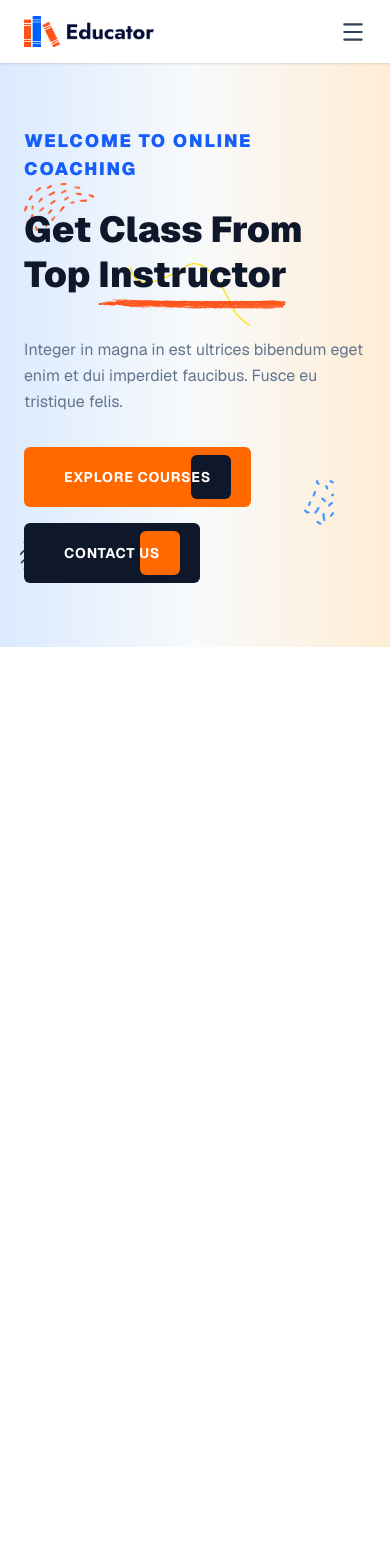
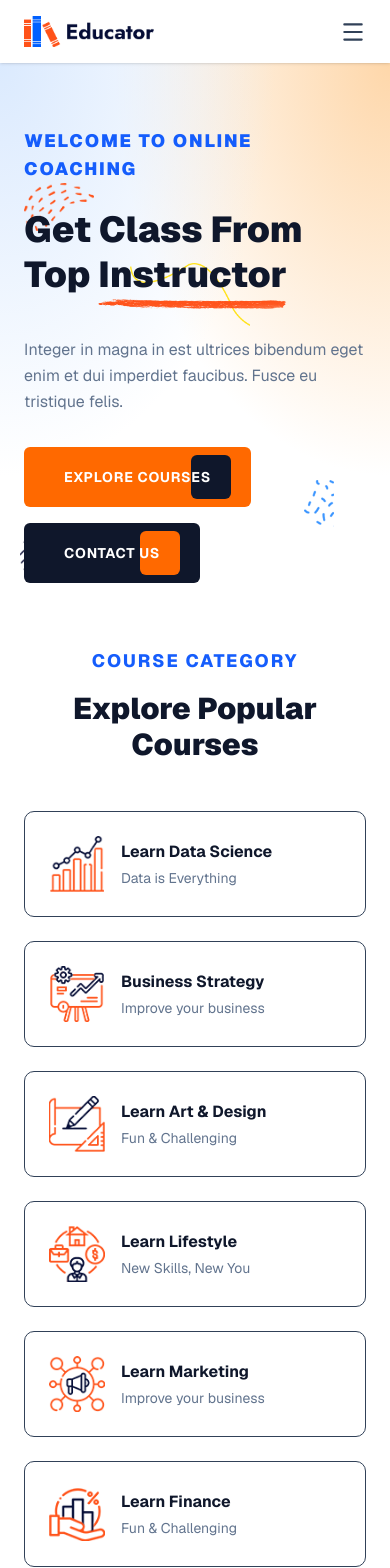
Before and after one commit to MrBrain314/educator, a Next.js app: page / in a window 390 px wide. Shown: the top 1568 px of the page. Before the commit the page ends 844 px from the top, so only its background shows below. Built offline with nearby package versions, Linux system fonts and the light colour scheme.

Commit message:
Section categorie et les differentes pages categorie

```diff
--- /dev/null
+++ b/src/app/categories/art-design/page.tsx
@@ -0,0 +1,21 @@
+import Link from "next/link";
+
+export default function ArtDesignPage() {
+  return (
+    <main className="min-h-screen flex flex-col items-center justify-center gap-6 text-center px-6">
+      <p className="text-6xl">🚧</p>
+      <h1 className="text-3xl font-black text-slate-900">
+        Learn Art & Design
+      </h1>
+      <p className="text-slate-500 max-w-md">
+        Cette page est en construction. Revenez bientôt !
+      </p>
+      <Link href="/">
+        <button className="relative overflow-hidden bg-orange-500 text-white font-bold px-8 py-4 rounded-lg group uppercase tracking-wider text-sm">
+          <span className="relative z-10">Retour à l&apos;accueil</span>
+          <span className="absolute inset-y-0 right-0 w-10 bg-slate-900 rounded-lg transition-all duration-500 ease-in-out group-hover:w-full" />
+        </button>
+      </Link>
+    </main>
+  );
+}
--- /dev/null
+++ b/src/app/categories/business-strategy/page.tsx
@@ -0,0 +1,21 @@
+import Link from "next/link";
+
+export default function BusinessStrategyPage() {
+  return (
+    <main className="min-h-screen flex flex-col items-center justify-center gap-6 text-center px-6">
+      <p className="text-6xl">🚧</p>
+      <h1 className="text-3xl font-black text-slate-900">
+        Learn Business Strategy
+      </h1>
+      <p className="text-slate-500 max-w-md">
+        Cette page est en construction. Revenez bientôt !
+      </p>
+      <Link href="/">
+        <button className="relative overflow-hidden bg-orange-500 text-white font-bold px-8 py-4 rounded-lg group uppercase tracking-wider text-sm">
+          <span className="relative z-10">Retour à l&apos;accueil</span>
+          <span className="absolute inset-y-0 right-0 w-10 bg-slate-900 rounded-lg transition-all duration-500 ease-in-out group-hover:w-full" />
+        </button>
+      </Link>
+    </main>
+  );
+}
--- /dev/null
+++ b/src/app/categories/data-science/page.tsx
@@ -0,0 +1,21 @@
+import Link from "next/link";
+
+export default function DataSciencePage() {
+  return (
+    <main className="min-h-screen flex flex-col items-center justify-center gap-6 text-center px-6">
+      <p className="text-6xl">🚧</p>
+      <h1 className="text-3xl font-black text-slate-900">
+        Learn Data Science
+      </h1>
+      <p className="text-slate-500 max-w-md">
+        Cette page est en construction. Revenez bientôt !
+      </p>
+      <Link href="/">
+        <button className="relative overflow-hidden bg-orange-500 text-white font-bold px-8 py-4 rounded-lg group uppercase tracking-wider text-sm">
+          <span className="relative z-10">Retour à l&apos;accueil</span>
+          <span className="absolute inset-y-0 right-0 w-10 bg-slate-900 rounded-lg transition-all duration-500 ease-in-out group-hover:w-full" />
+        </button>
+      </Link>
+    </main>
+  );
+}
--- /dev/null
+++ b/src/app/categories/finance/page.tsx
@@ -0,0 +1,21 @@
+import Link from "next/link";
+
+export default function FinancePage() {
+  return (
+    <main className="min-h-screen flex flex-col items-center justify-center gap-6 text-center px-6">
+      <p className="text-6xl">🚧</p>
+      <h1 className="text-3xl font-black text-slate-900">
+        Learn Finance
+      </h1>
+      <p className="text-slate-500 max-w-md">
+        Cette page est en construction. Revenez bientôt !
+      </p>
+      <Link href="/">
+        <button className="relative overflow-hidden bg-orange-500 text-white font-bold px-8 py-4 rounded-lg group uppercase tracking-wider text-sm">
+          <span className="relative z-10">Retour à l&apos;accueil</span>
+          <span className="absolute inset-y-0 right-0 w-15 bg-slate-900 rounded-lg transition-all duration-500 ease-in-out group-hover:w-full" />
+        </button>
+      </Link>
+    </main>
+  );
+}
--- /dev/null
+++ b/src/app/categories/lifestyle/page.tsx
@@ -0,0 +1,21 @@
+import Link from "next/link";
+
+export default function LifestylePage() {
+  return (
+    <main className="min-h-screen flex flex-col items-center justify-center gap-6 text-center px-6">
+      <p className="text-6xl">🚧</p>
+      <h1 className="text-3xl font-black text-slate-900">
+        Learn Lifestyle
+      </h1>
+      <p className="text-slate-500 max-w-md">
+        Cette page est en construction. Revenez bientôt !
+      </p>
+      <Link href="/">
+        <button className="relative overflow-hidden bg-orange-500 text-white font-bold px-8 py-4 rounded-lg group uppercase tracking-wider text-sm">
+          <span className="relative z-10">Retour à l&apos;accueil</span>
+          <span className="absolute inset-y-0 right-0 w-10 bg-slate-900 rounded-lg transition-all duration-500 ease-in-out group-hover:w-full" />
+        </button>
+      </Link>
+    </main>
+  );
+}
--- /dev/null
+++ b/src/app/categories/marketing/page.tsx
@@ -0,0 +1,21 @@
+import Link from "next/link";
+
+export default function MarketingPage() {
+  return (
+    <main className="min-h-screen flex flex-col items-center justify-center gap-6 text-center px-6">
+      <p className="text-6xl">🚧</p>
+      <h1 className="text-3xl font-black text-slate-900">
+        Learn Marketing
+      </h1>
+      <p className="text-slate-500 max-w-md">
+        Cette page est en construction. Revenez bientôt !
+      </p>
+      <Link href="/">
+        <button className="relative overflow-hidden bg-orange-500 text-white font-bold px-8 py-4 rounded-lg group uppercase tracking-wider text-sm">
+          <span className="relative z-10">Retour à l&apos;accueil</span>
+          <span className="absolute inset-y-0 right-0 w-10 bg-slate-900 rounded-lg transition-all duration-500 ease-in-out group-hover:w-full" />
+        </button>
+      </Link>
+    </main>
+  );
+}
--- a/src/app/page.tsx
+++ b/src/app/page.tsx
@@ -1,4 +1,5 @@
 import Navbar from "@/components/layout/Navbar";
+import Category from "@/components/sections/Category";
 import Header from "@/components/sections/Header";
 
 export default function HomePage() {
@@ -6,6 +7,7 @@ export default function HomePage() {
     <main>
       <Navbar />
       <Header />
+      <Category />
     </main>
   );
 }
--- /dev/null
+++ b/src/components/sections/Category.tsx
@@ -0,0 +1,61 @@
+import Image from "next/image";
+import Link from "next/link";
+import { categories } from "@/data/categories";
+
+export default function Category() {
+  return (
+    <section className="w-full pt-0 pb-16 lg:pt-12 lg:pb-24 bg-white">
+      <div className="max-w-7xl mx-auto px-6">
+
+        {/* Header */}
+        <div className="text-center mb-12">
+          <p className="text-blue-600 font-extrabold text-lg uppercase tracking-widest mb-4">
+            Course Category
+          </p>
+          <h2 className="text-3xl lg:text-4xl font-black text-slate-900">
+            Explore Popular Courses
+          </h2>
+        </div>
+
+        {/* Grid */}
+        <ul className="grid grid-cols-1 sm:grid-cols-2 lg:grid-cols-3 gap-6">
+          {categories.map((cat) => (
+            <li key={cat.id}>
+              <Link
+                href={cat.href}
+                className="group flex items-center gap-4 border border-slate-700 rounded-lg p-6 transition-all duration-300 hover:bg-orange-500 hover:border-orange-500 hover:shadow-lg"
+              >
+                {/* Icon */}
+                <div className="relative w-14 h-14 shrink-0">
+                  <Image
+                    src={cat.icon}
+                    alt={cat.title}
+                    fill
+                    className="object-contain transition-opacity duration-300 group-hover:opacity-0"
+                  />
+                  <Image
+                    src={cat.iconWhite}
+                    alt={cat.title}
+                    fill
+                    className="object-contain transition-opacity duration-300 opacity-0 group-hover:opacity-100"
+                  />
+                </div>
+
+                {/* Text */}
+                <div>
+                  <h3 className="font-bold text-slate-900 group-hover:text-white transition-colors duration-300">
+                    {cat.title}
+                  </h3>
+                  <p className="text-sm text-slate-500 group-hover:text-orange-100 transition-colors duration-300 mt-1">
+                    {cat.subtitle}
+                  </p>
+                </div>
+              </Link>
+            </li>
+          ))}
+        </ul>
+
+      </div>
+    </section>
+  );
+}
--- a/src/components/sections/Header.tsx
+++ b/src/components/sections/Header.tsx
@@ -5,9 +5,15 @@ export default function Header() {
   return (
     <section
       id="home"
-      className="relative w-screen bg-gradient-to-r from-blue-100 via-slate-50 to-orange-100 flex items-center overflow-hidden py-16 lg:py-24"
+      className="relative w-screen flex items-center overflow-hidden py-16 lg:py-24"
+      style={{
+        background: `
+      radial-gradient(ellipse at top left, #dbeafe 0%, transparent 50%),
+      radial-gradient(ellipse at top right, #fed7aa 0%, transparent 50%),
+      white
+    `,
+      }}
     >
-
       {/* ---- Shapes décoratifs ---- */}
       <div className="absolute top-30 left-6 z-0">
         <Image src="/images/shape-1.png" alt="" width={70} height={70} />
@@ -24,10 +30,8 @@ export default function Header() {
 
       {/* ---- Contenu centré ---- */}
       <div className="relative z-10 w-full max-w-7xl mx-auto px-6 grid grid-cols-1 lg:grid-cols-2 gap-12 items-center">
-
         {/* ---- Colonne gauche ---- */}
         <div className="flex flex-col gap-6">
-
           <p className="text-blue-600 font-black text-lg uppercase tracking-widest">
             Welcome To Online Coaching
           </p>
@@ -47,7 +51,8 @@ export default function Header() {
           </h1>
 
           <p className="text-slate-500 text-base lg:text-lg leading-relaxed max-w-md mt-4">
-            Integer in magna in est ultrices bibendum eget enim et dui imperdiet faucibus. Fusce eu tristique felis.
+            Integer in magna in est ultrices bibendum eget enim et dui imperdiet
+            faucibus. Fusce eu tristique felis.
           </p>
 
           <div className="flex items-center gap-4 flex-wrap mt-2">
@@ -64,14 +69,11 @@ export default function Header() {
                 <span className="absolute inset-y-2 right-5 w-10 bg-orange-500 rounded-sm transition-all duration-500 ease-in-out group-hover:w-full" />
               </button>
             </Link>
-
           </div>
-
         </div>
 
         {/* ---- Colonne droite ---- */}
         <div className="relative hidden lg:flex justify-center items-center min-h-[520px]">
-
           {/* Background shape */}
           <div className="absolute inset-0 flex justify-center items-center">
             <Image
@@ -96,25 +98,44 @@ export default function Header() {
 
           {/* Icône flottante 1 - Congratulations (en haut à gauche de l'image) */}
           <div className="absolute top-60 -left-0 z-20 animate-[zigzag_4s_ease-in-out_infinite]">
-            <Image src="/images/banner-aliment-icon-1.png" alt="" width={250} height={100} />
+            <Image
+              src="/images/banner-aliment-icon-1.png"
+              alt=""
+              width={250}
+              height={100}
+            />
           </div>
 
           {/* Icône flottante 2 - User Experience Class (à droite milieu) */}
           <div className="absolute top-95 -right-0 z-20 -translate-y-1/2 animate-[zigzag_4s_ease-in-out_infinite_1s]">
-            <Image src="/images/banner-aliment-icon-2.png" alt="" width={240} height={100} />
+            <Image
+              src="/images/banner-aliment-icon-2.png"
+              alt=""
+              width={240}
+              height={100}
+            />
           </div>
 
           {/* Icône flottante 3 - 578k Assisted Student (en bas) */}
           <div className="absolute bottom-8 left-4 z-20 animate-[zigzag_4s_ease-in-out_infinite_0.5s]">
-            <Image src="/images/banner-aliment-icon-3.png" alt="" width={195} height={80} />
+            <Image
+              src="/images/banner-aliment-icon-3.png"
+              alt=""
+              width={195}
+              height={80}
+            />
           </div>
 
           {/* Icône flottante 4 - petite icône (haut droite) */}
           <div className="absolute top-4 right-4 z-20 animate-bounce">
-            <Image src="/images/banner-aliment-icon-4.png" alt="" width={80} height={80} />
+            <Image
+              src="/images/banner-aliment-icon-4.png"
+              alt=""
+              width={80}
+              height={80}
+            />
           </div>
         </div>
-
       </div>
     </section>
   );
--- /dev/null
+++ b/src/data/categories.ts
@@ -0,0 +1,51 @@
+// data/categories.ts
+export const categories = [
+  {
+    id: 1,
+    title: "Learn Data Science",
+    subtitle: "Data is Everything",
+    href: "/categories/data-science",
+    icon: "/images/course-category-icon-1.png",
+    iconWhite: "/images/course-category-icon-1-w.png",
+  },
+  {
+    id: 2,
+    title: "Business Strategy",
+    subtitle: "Improve your business",
+    href: "/categories/business-strategy",
+    icon: "/images/course-category-icon-2.png",
+    iconWhite: "/images/course-category-icon-2-w.png",
+  },
+  {
+    id: 3,
+    title: "Learn Art & Design",
+    subtitle: "Fun & Challenging",
+    href: "/categories/art-design",
+    icon: "/images/course-category-icon-3.png",
+    iconWhite: "/images/course-category-icon-3-w.png",
+  },
+  {
+    id: 4,
+    title: "Learn Lifestyle",
+    subtitle: "New Skills, New You",
+    href: "/categories/lifestyle",
+    icon: "/images/course-category-icon-4.png",
+    iconWhite: "/images/course-category-icon-4-w.png",
+  },
+  {
+    id: 5,
+    title: "Learn Marketing",
+    subtitle: "Improve your business",
+    href: "/categories/marketing",
+    icon: "/images/course-category-icon-5.png",
+    iconWhite: "/images/course-category-icon-5-w.png",
+  },
+  {
+    id: 6,
+    title: "Learn Finance",
+    subtitle: "Fun & Challenging",
+    href: "/categories/finance",
+    icon: "/images/course-category-icon-6.png",
+    iconWhite: "/images/course-category-icon-6-w.png",
+  },
+];
```
